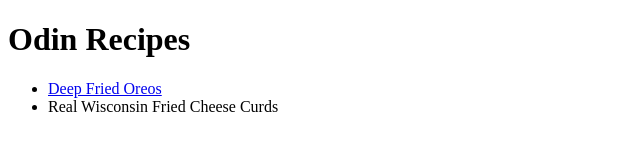
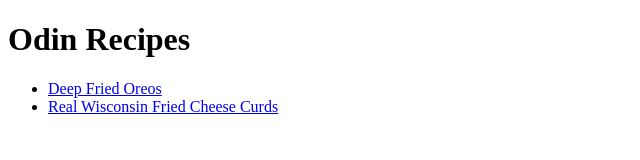
Before and after one commit to ahmedn18/odin-recipes, a plain HTML site: page index.html in a window 1280 px wide. Shown: the whole page, without its empty margins (0-640 px from the left). Drawn offline with Linux system fonts and the light colour scheme.

Commit message:
Fix the anchor tag for the second recipe

```diff
--- a/index.html
+++ b/index.html
@@ -9,7 +9,7 @@
     <h1>Odin Recipes</h1>
     <ul>
         <li><a href="./recipes/deep-fried-oreos.html">Deep Fried Oreos</a></li>
-        <li><a href="./recipes/cheese-churds.html"></a>Real Wisconsin Fried Cheese Curds</li>
+        <li><a href="./recipes/cheese-churds.html">Real Wisconsin Fried Cheese Curds</a></li>
     </ul>
 
 </body>
```
